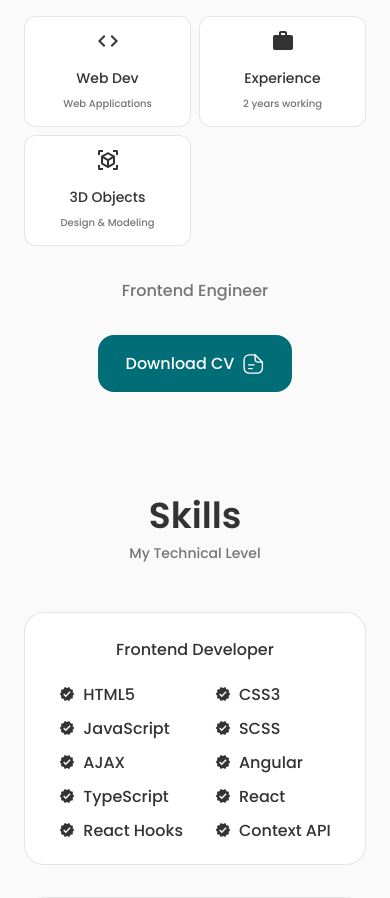
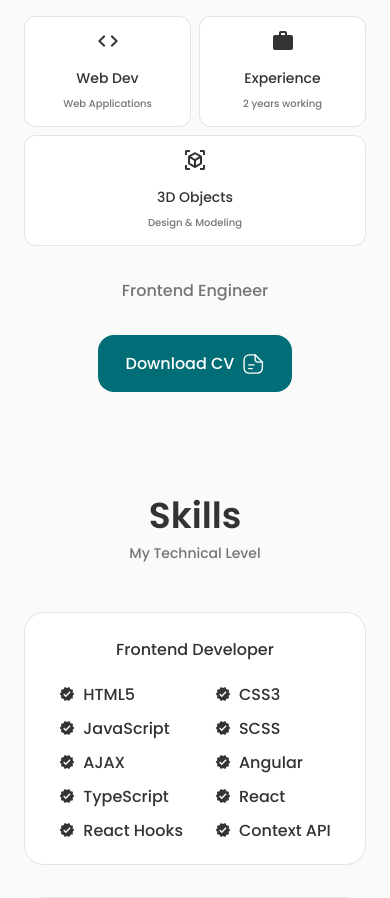
Before and after one commit to kevincastrochavez/kevin-portfolio, a React (Create React App) app: page / in a window 390 px wide. Shown: the part 3300-4198 px from the top of the page. Built offline with nearby package versions, Linux system fonts and the light colour scheme.

Commit message:
expanded info card for the last third element

```diff
--- a/src/styles/info.scss
+++ b/src/styles/info.scss
@@ -40,5 +40,9 @@
 @media screen and (max-width: 576px) {
   .info {
     grid-template-columns: repeat(2, 1fr);
+
+    &__box:nth-of-type(3) {
+      grid-column: 1/3;
+    }
   }
 }
```
